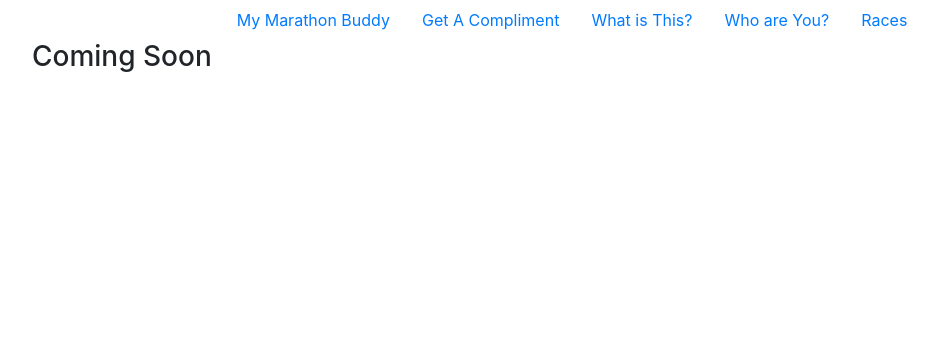
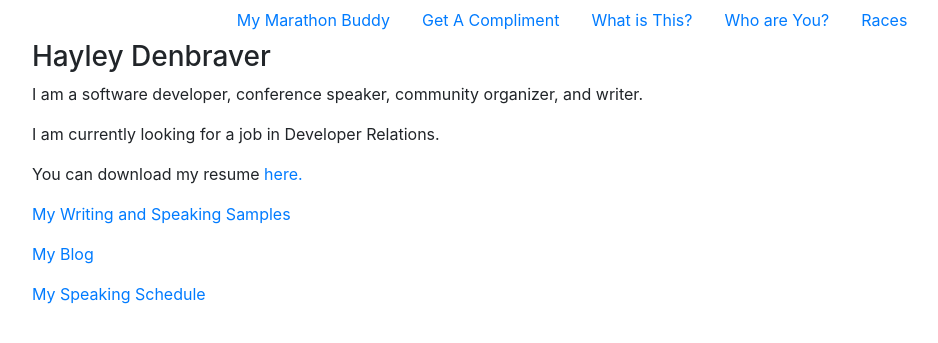
Before and after one commit to hayleycd/marathonbuddy, a Django app: template marathonbuddy/coaching/templates/coaching/who_are_you.html in a window 1280 px wide. Shown: the top 343 px of the page, without its empty margins (68-1006 px from the left). Run offline with Django 3.2, Linux system fonts and the light colour scheme; the template is opened without the code that fills it, so the values that code supplies are empty; parts of the project's set-up code (start-up, migrations or seed data) failed here and were passed over; some libraries are stand-ins or nearby versions.

Commit message:
who are you

```diff
--- a/marathonbuddy/coaching/templates/coaching/who_are_you.html
+++ b/marathonbuddy/coaching/templates/coaching/who_are_you.html
@@ -1,4 +1,11 @@
 {% extends 'coaching/frame.html' %}
 	{% block content %}
-	<h3>Coming Soon</h3>
+	<h3>Hayley Denbraver</h3>
+
+	<p>I am a software developer, conference speaker, community organizer, and writer.</p>
+	<p>I am currently looking for a job in Developer Relations.</p>
+	<p>You can download my resume <a href="https://drive.google.com/file/d/10PxXhEuUhbFf9kGw90fKUOoHkyy61lr5/view?usp=sharing">here.</a></p>
+	<p><a href="www.codeandtea.com/samples">My Writing and Speaking Samples</a></p>
+	<p><a href="www.codeandtea.com/blog">My Blog</a></p>
+	<p><a href="www.codeandtea.com/speaking">My Speaking Schedule</a></p>
 	{% endblock %}
```
